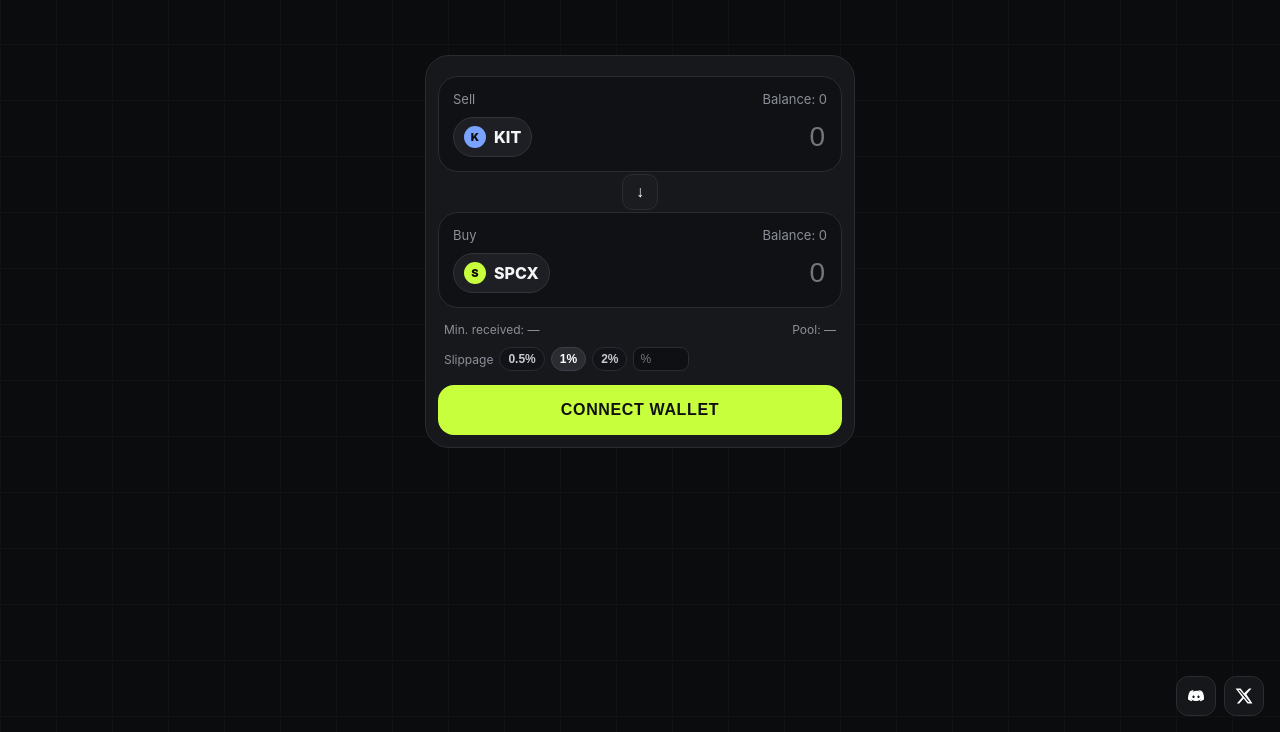
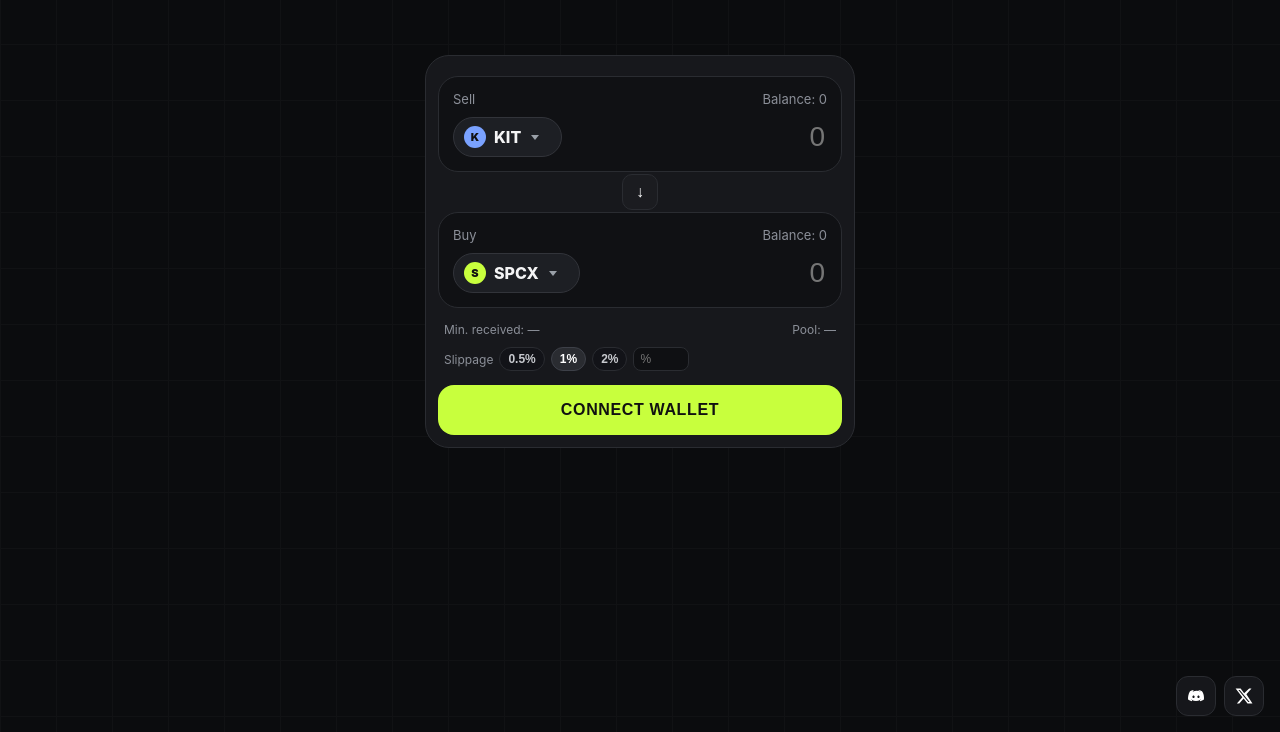
Before and after one commit to rosoares660-max/ElyDex, a plain HTML site: page index.html in a window 1280 px wide. Shown: the part 68-800 px from the top of the page. Drawn offline with nearby package versions, Linux system fonts and the light colour scheme.

Commit message:
Update index.html

```diff
--- a/index.html
+++ b/index.html
@@ -59,7 +59,14 @@
     .kit { background: #7aa2ff; }
     .spcx { background: var(--green); }
     .hype { background: #ff8a4c; }
-    .token { cursor: pointer; position: relative; }
+    .token { cursor: pointer; position: relative; padding-right: 22px; }
+    .token .caret {
+      width: 0; height: 0; margin-left: 2px;
+      border-left: 4px solid transparent;
+      border-right: 4px solid transparent;
+      border-top: 5px solid #9aa0a8;
+    }
+    .token:hover .caret { border-top-color: #fff; }
     .tok-menu {
       position: absolute; top: 42px; left: 0; z-index: 8;
       background: #1b1c20; border: 1px solid var(--line); border-radius: 14px;
@@ -169,6 +176,7 @@
             <div class="leg-row">
               <div class="token" id="sellTok">
                 <div class="dot kit" id="sellDot">K</div> <span id="sellSym">KIT</span>
+                <span class="caret"></span>
                 <div class="tok-menu" id="sellMenu"></div>
               </div>
               <input class="amt" id="amountIn" placeholder="0" inputmode="decimal" />
@@ -183,6 +191,7 @@
             <div class="leg-row">
               <div class="token" id="buyTok">
                 <div class="dot spcx" id="buyDot">S</div> <span id="buySym">SPCX</span>
+                <span class="caret"></span>
                 <div class="tok-menu" id="buyMenu"></div>
               </div>
               <input class="amt" id="amountOut" placeholder="0" readonly />
```
